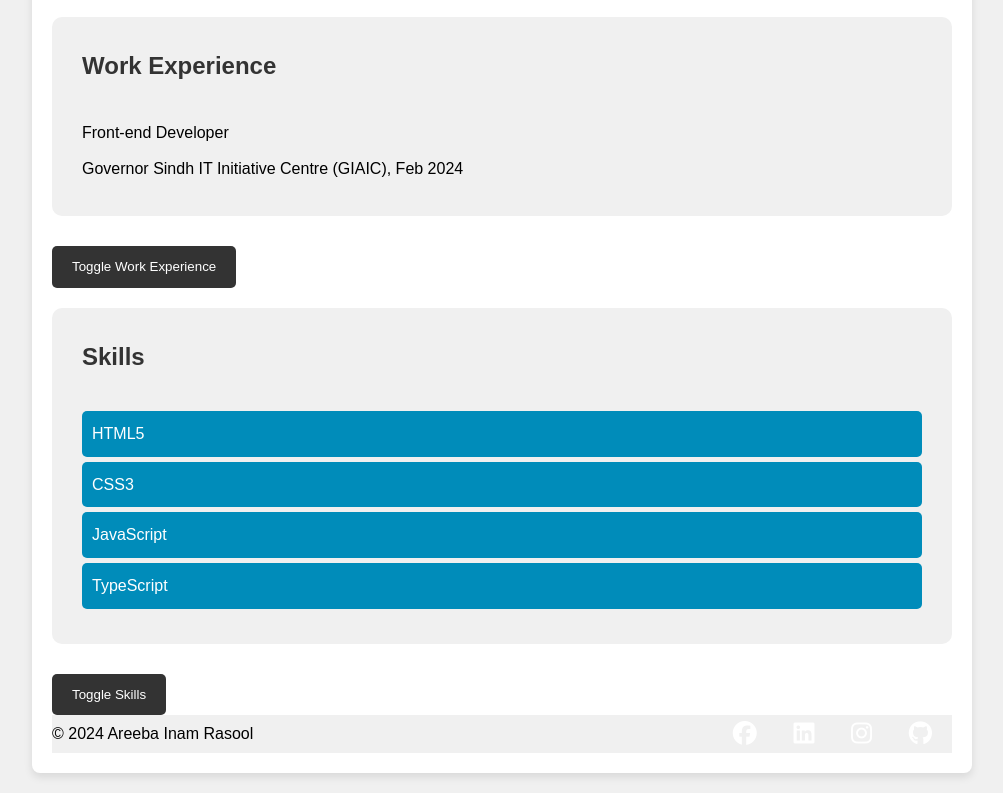
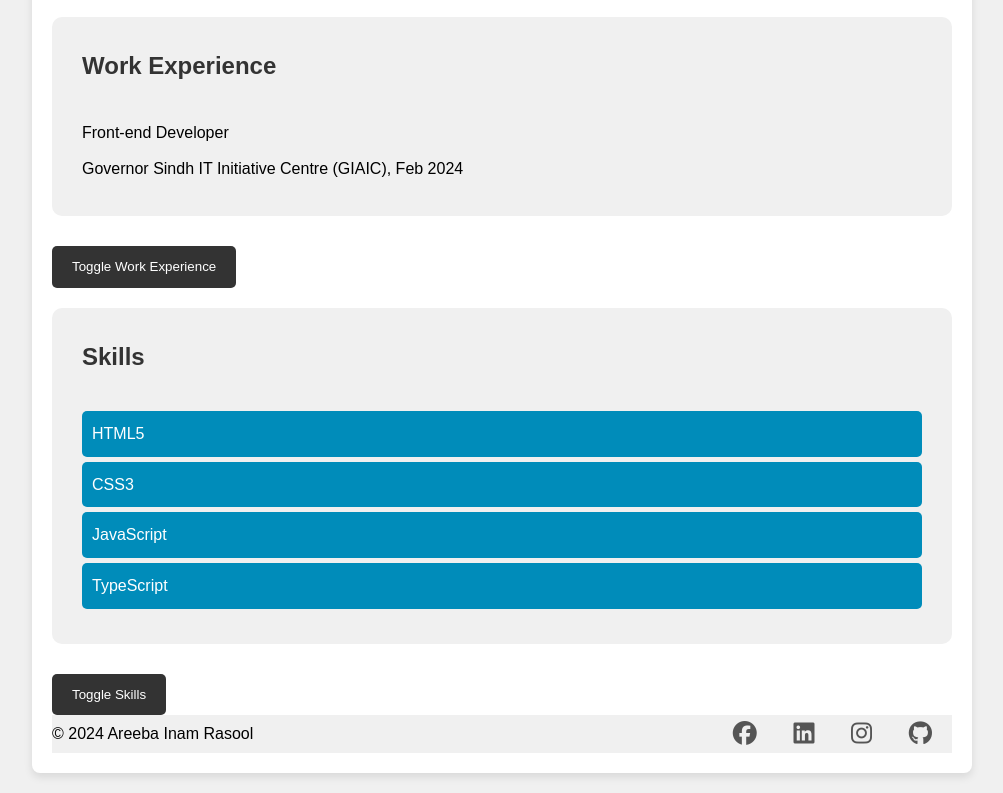
Before and after one commit to Deebasheikh/static-interactive-resume, a plain HTML site: page index.html in a window 1280 px wide. Shown: the part 1329-2122 px from the top of the page, without its empty margins (138-1141 px from the left). Drawn offline with Linux system fonts and the light colour scheme.

Commit message:
Update stylesheet.css

```diff
--- a/stylesheet.css
+++ b/stylesheet.css
@@ -142,7 +142,7 @@
   }
 
   .socialmedia-icons a {
-    color: #fff;
+    color: #555;
     margin: 0 10px;
     text-decoration: none;
     font-size: 24px;
```
